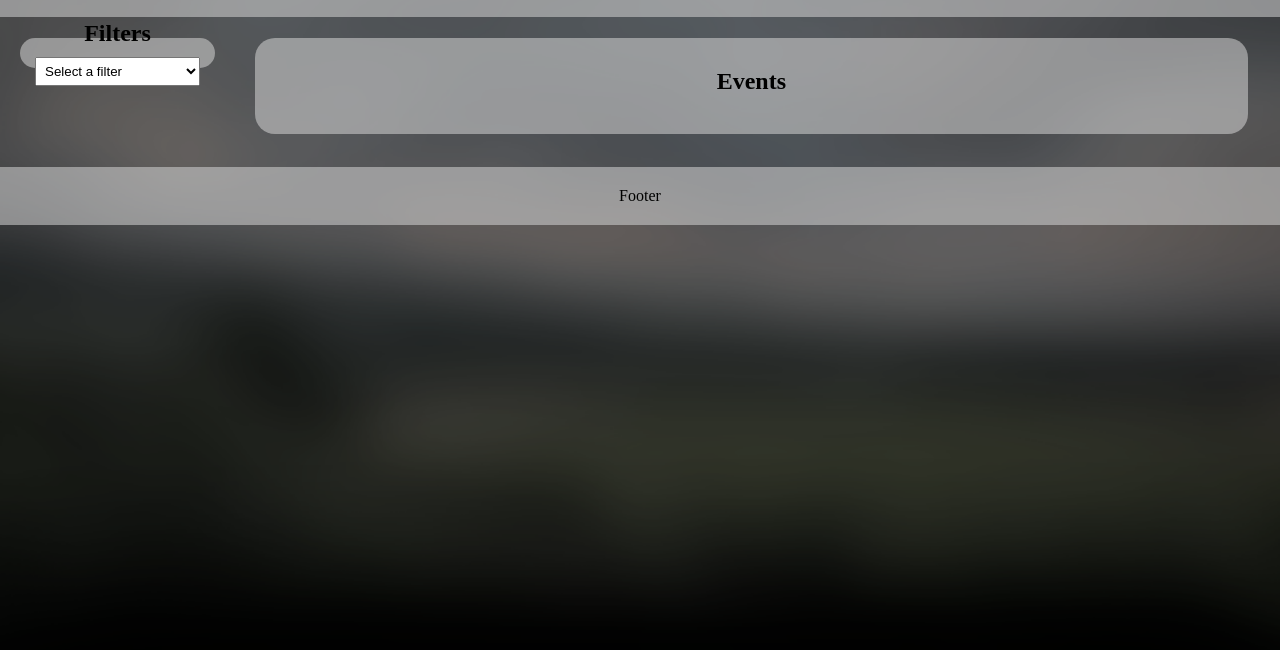
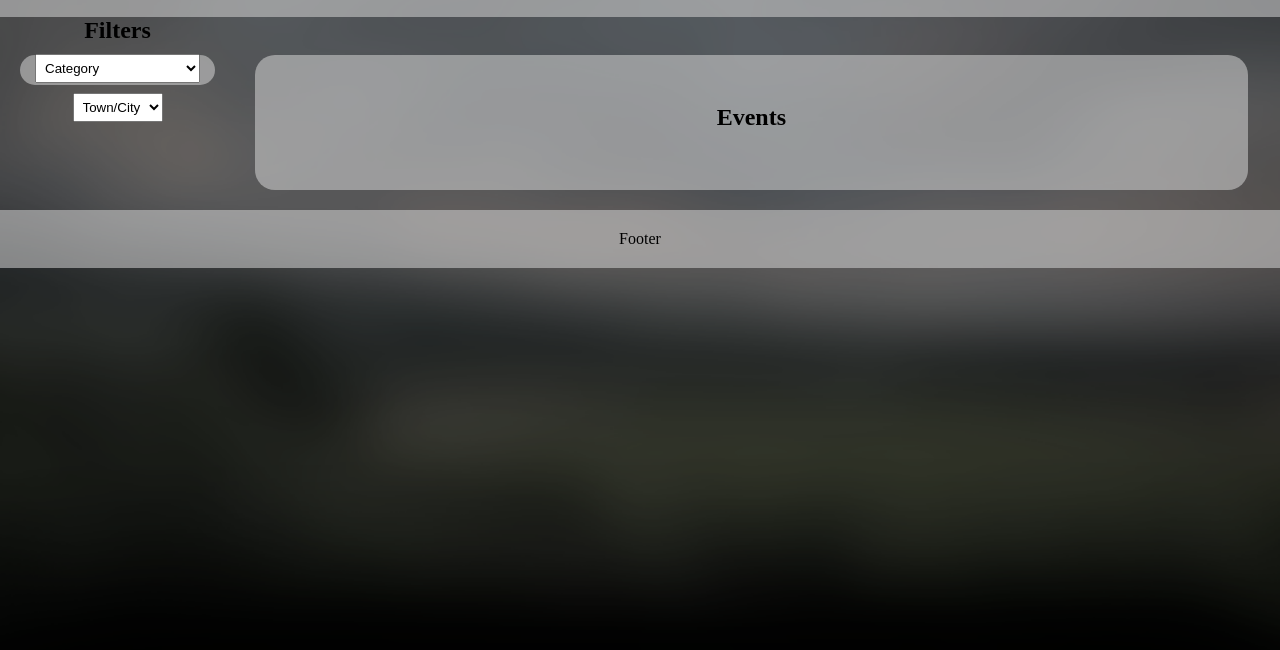
Before and after one commit to Dylan-JM/week05-assignment, a website built with Vite: page client/findevents/index.html in a window 1280 px wide. Shown: the part 80-730 px from the top of the page. Built offline with nearby package versions, Linux system fonts and the light colour scheme; no server answers.

Commit message:
feat: html filter

```diff
--- a/client/findevents/index.html
+++ b/client/findevents/index.html
@@ -25,13 +25,16 @@
       <div id="filter-container">
         <h2>Filters</h2>
         <select id="filter-select">
-          <option value="">Select a filter</option>
+          <option value="">Category</option>
           <option value="Convention">Convention</option>
           <option value="Arts and crafts">Arts and crafts</option>
           <option value="Theatre/Entertainment">Theatre/Entertainment</option>
           <option value="Fete/Funfair">Fete/Funfair</option>
           <option value="Sports">Sports</option>
           <option value="Social Group">Social Group</option>
+        </select>
+        <select id="filter-select-location">
+          <option value="">Town/City</option>
         </select>
       </div>
 
```
